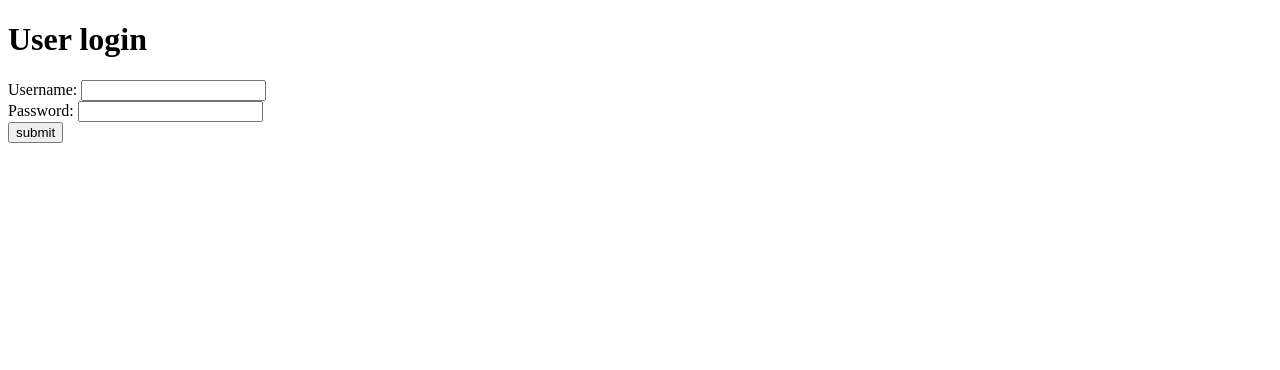
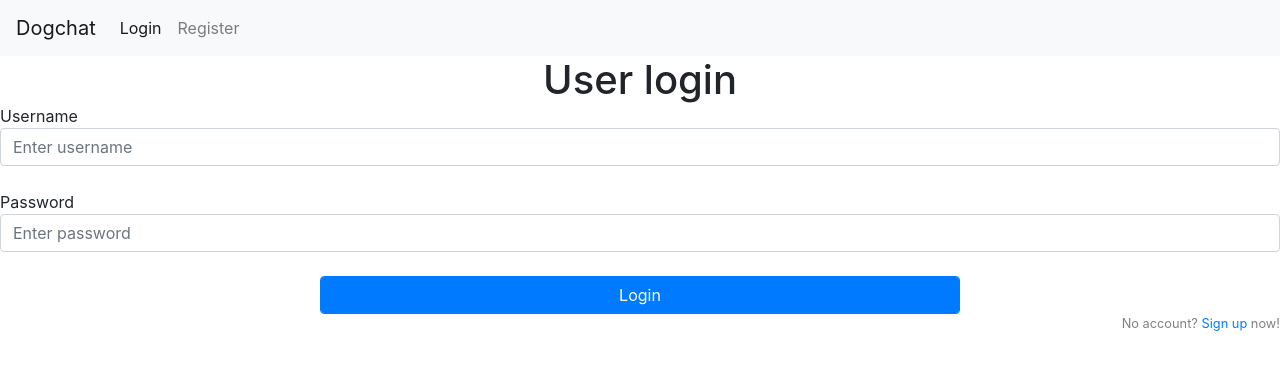
Before and after one commit to EdwardLab/dogchat, a Django app: page /login/ in a window 1280 px wide. Shown: the top 370 px of the page. Run offline with Django 3.2, Linux system fonts and the light colour scheme; some libraries are stand-ins or nearby versions.

Commit message:
beautiflies login.html

```diff
--- a/users/templates/users/login.html
+++ b/users/templates/users/login.html
@@ -1,24 +1,60 @@
 <!DOCTYPE html>
-<html>
+<html lang="en">
     <head>
-        <meta charset="utf-8">
-        <meta name="viewport" content="width=device-width,initial-scale=1">
+        <meta charset="UTF-8">
+        <meta name="viewport" content="width=device-width, initial-scale=1, shrink-to-fit=no">
+        <title>Dogchat - Login</title>
+        <link href="https://cdn.staticfile.org/twitter-bootstrap/4.3.1/css/bootstrap.min.css" rel="stylesheet">
+        <script src="https://cdn.staticfile.org/jquery/3.2.1/jquery.min.js"></script>
+        <script src="https://cdn.staticfile.org/twitter-bootstrap/4.3.1/js/bootstrap.min.js"></script>
+        <style>
+            .operation {
+                text-align: center;
+            }
+
+            form small {
+                display: block;
+                text-align: right;
+                color: gray;
+            }
+
+            form label {
+                margin: 0 auto;
+            }
+        </style>
     </head>
     <body>
-        <h1>User login</h1>
+        <nav class="navbar navbar-expand-lg navbar-light bg-light">
+            <a class="navbar-brand" href="#">Dogchat</a>
+            <button class="navbar-toggler" type="button" data-toggle="collapse" data-target="#navbarNavAltMarkup" aria-controls="navbarNavAltMarkup" aria-expanded="false" aria-label="Toggle navigation">
+                <span class="navbar-toggler-icon"></span>
+            </button>
+            <div class="collapse navbar-collapse" id="navbarNavAltMarkup">
+                <div class="navbar-nav">
+                    <a class="nav-link active" href="{% url 'users:login' %}">Login</a>
+                    <a class="nav-link" href="{% url 'users:register' %}">Register</a>
+                </div>
+            </div>
+        </nav>
+        <h1 style="text-align: center; margin: 0 auto;">User login</h1>
         <form action="{% url 'users:login' %}" method="POST">
             {% csrf_token %}
             {% if err_msg %}
-            <strong style="color: red;">{{ err_msg }}</strong>
-            <br>
+            <div class="alert alert-danger alert-dismissible fade show" role="alert">
+            <strong>{{ err_msg }}</strong><br>
+                <button type="button" class="close" data-dismiss="alert" aria-label="Close">
+                    <span aria-hidden="true">&times;</span>
+                </button>
+            </div>
             {% endif %}
-            Username:
-            <input type="text" name="username">
-            <br>
-            Password:
-            <input type=password" name="password">
-            <br>
-            <input type="submit" value="submit">
+            <label for="username">Username</label><br>
+            <input type="text" name="username" class="form-control" id="username" placeholder="Enter username" required><br>
+            <label for="password">Password</label><br>
+            <input type=password" name="password" class="form-control" id="password" placeholder="Enter password" required><br>
+            <div class="operation">
+                <button type="submit" class="form-control btn btn-primary col-6">Login</button>
+            </div>
+            <small>No account? <a href="{% url 'users:register' %}">Sign up</a> now!</small>
         </form>
     </body>
 </html>
```
